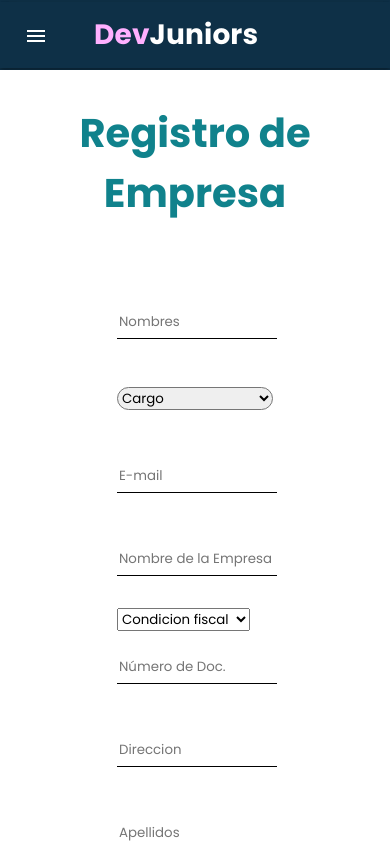
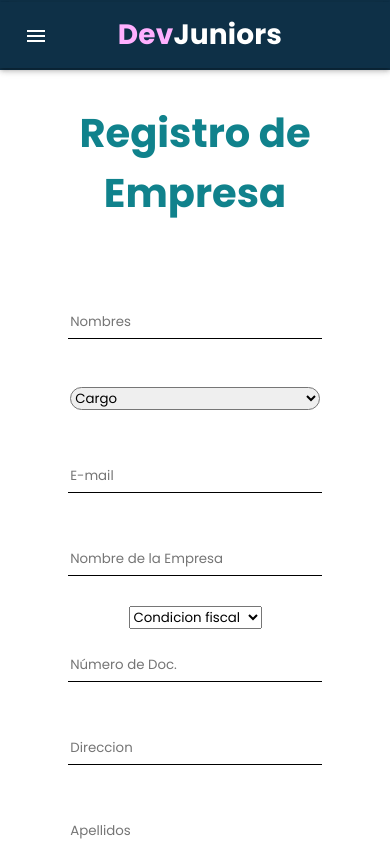
Before and after one commit to Sebastian-123-web/codeJunior, a React (Create React App) app: page /registro/empresa in a window 390 px wide. Shown: the top 844 px of the page. Built offline with nearby package versions, Linux system fonts and the light colour scheme.

Commit message:
terminando el responsive del home y acabados finales SG

```diff
--- a/src/components/Home/HeaderHome/HeaderHome.css
+++ b/src/components/Home/HeaderHome/HeaderHome.css
@@ -6,6 +6,7 @@
     height: 70px;
     background-color: #0E3047;
     font-family: 'Poppins', sans-serif;
+    position: relative;
 }
 
 .app-header{
@@ -107,9 +108,14 @@
 
 @media screen and (max-width:760px) {
     .login-header-menu {
-        display: block;
+        display: block !important;
     }
     .target-btn {
         display: none;
     }
+    .logo-center-header {
+        position: absolute;
+        transform: translate(-50%,-50%);
+        left: 50%;
+    }
 }
--- a/src/components/Home/HeaderHome/HeaderHome.jsx
+++ b/src/components/Home/HeaderHome/HeaderHome.jsx
@@ -100,7 +100,7 @@ export default function ButtonAppBar() {
               <Typography variant="h6" component="div" sx={{ flexGrow: 1 }}>
               <div className="logo-box-header">
               <Link to="/" className="logo-link">
-                  <h1 className="logo">Dev<span className="logo-extend">Juniors</span></h1>
+                  <h1 className="logo logo-center-header">Dev<span className="logo-extend">Juniors</span></h1>
               </Link>
               </div>
               </Typography>
--- a/src/components/Home/MainHome/MainHome.css
+++ b/src/components/Home/MainHome/MainHome.css
@@ -339,6 +339,9 @@
         display: flex;
         flex-direction: column;
     }
+    .about-text {
+        text-align: center !important;
+    }
     .contact-wrapper {
         max-width: 100%;
         display: flex;
@@ -355,9 +358,21 @@
         text-align: center;
         width: 100%;
         height: auto;
+        padding: 1rem 0 1rem 0;
     }
     .content-text {
+        /* font-size: 15px; */
+        letter-spacing: .2px;
+        line-height: 1.1;
         width: 90%;
         height: auto;
     }
+    .content-title {
+        padding-top: 0;
+    }
+    .home-diferenciales {
+        margin: 0;
+        width: 100%;
+    }
+
 }
--- a/src/components/Home/MainHome/MainHome.jsx
+++ b/src/components/Home/MainHome/MainHome.jsx
@@ -187,7 +187,7 @@ const MainHome = () => {
                 </section>
 
                 <section className="home-about-us">
-                    <h2 className="about-title">Acerca de</h2>
+                    <h2 className="about-title">¿Quiénes somos?</h2>
                     <p className="about-text">Somos una joven empresa Peruana que busca potenciar la industria tecnologica, desafiando la actual manera de contratacion de talentos tecnologicos.</p>
                     <p className="about-text">En tan solo 5 dias entregamos una terna de perfiles para que se incorporen a su equipo, y por los 3 primeros meses, este desarrollador estara en prueba.</p>
                     <p className="about-text">Nos importa que las cosas pasen con una mirada centrada en resultados, mas que en horarios y lugares fisicos, por lo que apostamos por trabajar 100% remoto y asi tambien, incentivar a nuestros clientes, a que sus contrataciones sigan en la misma linea.</p>
--- a/src/pages/Registros/regdev/DevForm.css
+++ b/src/pages/Registros/regdev/DevForm.css
@@ -42,8 +42,8 @@
   align-items: center;
   /* justify-content: center; */
 }
-.number {
-  width: 50% !important;
+#numerodni {
+  width: 50%;
 }
 .inputs-tarjet input[type="number"]::-webkit-inner-spin-button,
 input[type="number"]::-webkit-outer-spin-button {
@@ -95,6 +95,10 @@ input[type="number"]::-webkit-outer-spin-button {
   border-radius: 15px;
   cursor: pointer;
   transition: all .3s;
+}
+
+.btn-dev-reg {
+  margin-bottom: 2rem;
 }
 
 .boton button:hover {
@@ -158,4 +162,10 @@ input[type="number"]::-webkit-outer-spin-button {
   .inputs-tarjet input {
     width: 100%;
   }
+  .a {
+    width: 70%;
+  }
+  .number {
+    width: 70% !important;
+  }
 }
--- a/src/pages/Registros/regdev/DevForm.js
+++ b/src/pages/Registros/regdev/DevForm.js
@@ -126,7 +126,7 @@ const [showPassword, setShowPassword] = useState(false);
                 </div>
               </div>
             </section>
-            <div className="boton ">
+            <div className="boton btn-dev-reg">
               <button type="submit">Registrarse</button>
             </div>
           </form>
--- a/src/pages/Registros/regemp/EmpForm.css
+++ b/src/pages/Registros/regemp/EmpForm.css
@@ -84,4 +84,13 @@
     border-radius: 0;
     border: none;
   }
+  .left_Emp,
+  .right_Emp {
+    width: 80%;
+  }
+  .a_Emp {
+    display: flex;
+    flex-direction: column;
+    align-items: center;
+  }
 }
--- a/src/pages/Registros/regemp/EmpForm.js
+++ b/src/pages/Registros/regemp/EmpForm.js
@@ -92,6 +92,7 @@ const [showPassword, setShowPassword] = useState(false);
 
               <div className="doc_Em a_Emp">
                 <select
+                  className="fiscal-condition-emp"
                   name="fiscalCondition"
                   value={formData.fiscalCondition}
                   onChange={handleChange}
```
